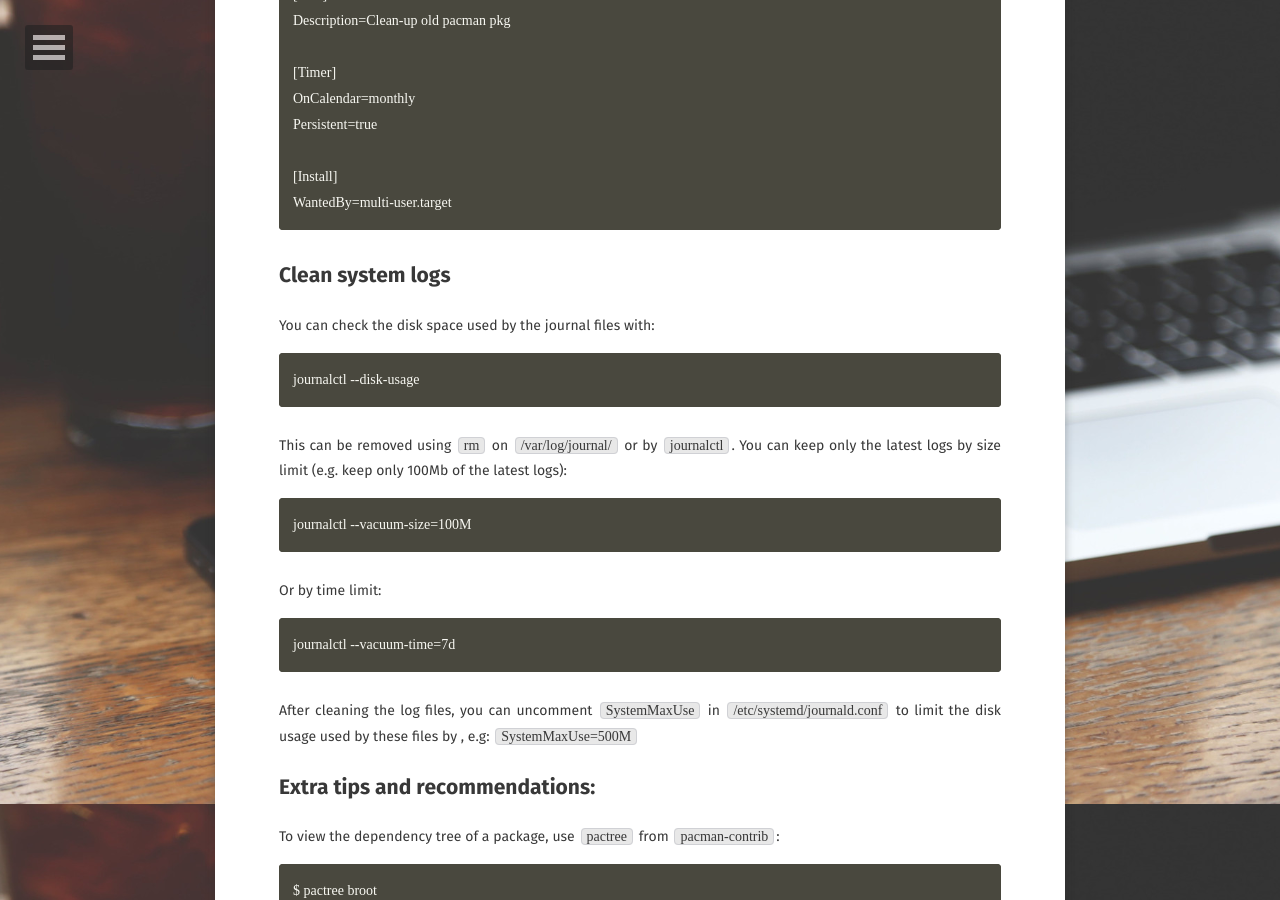
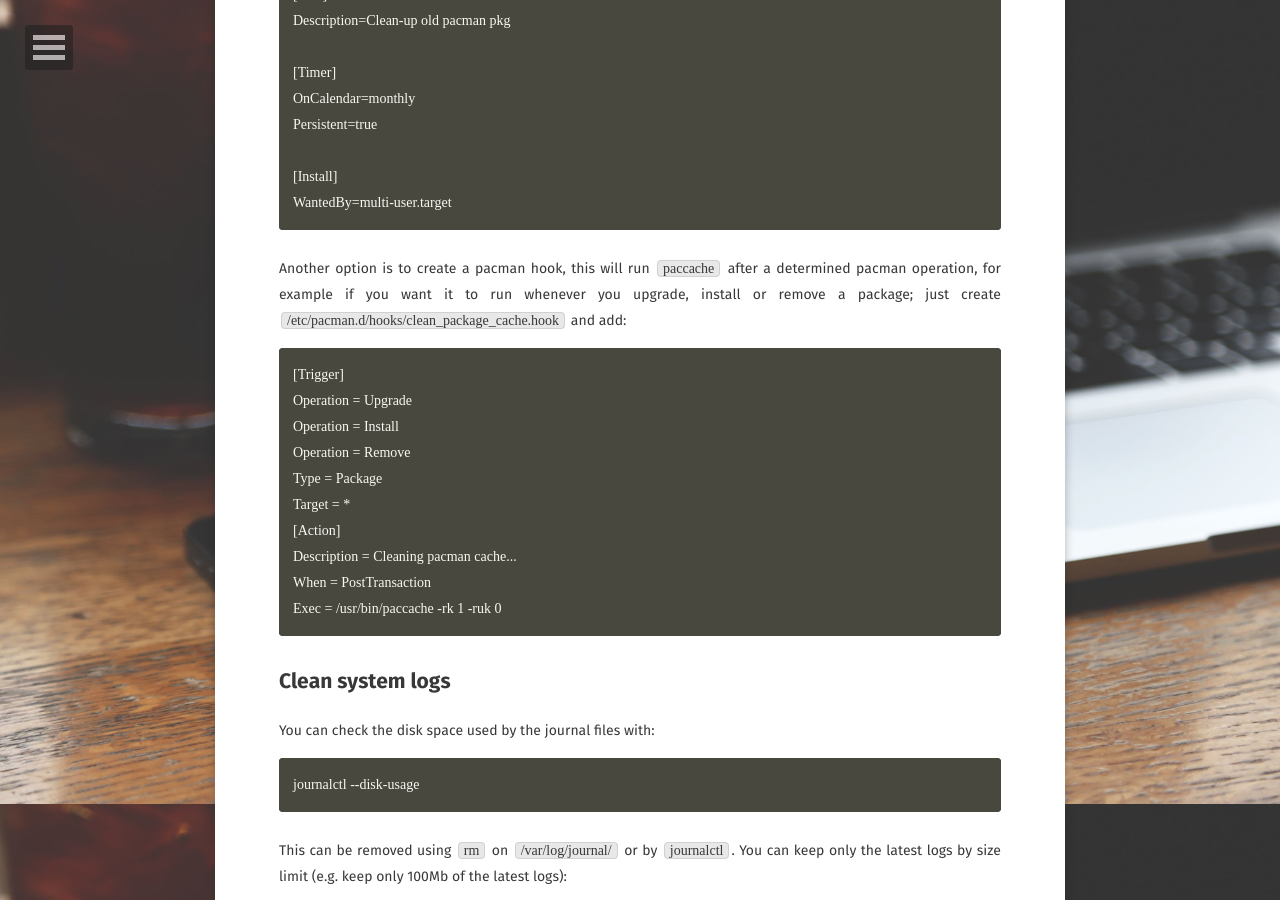
Before and after one commit to FuzzyGrim/blog, a Jekyll site: the page built from _posts/posts/2021-09-09-clear-pacman-aur-cache.md, in a window 1280 px wide and 900 px high, scrolled down 1896 px. Built offline with Jekyll 4.4.1, drawn with Linux system fonts in a browser that asks for light colours; some web fonts are replaced; some of the changed text lies outside the part shown.

Commit message:
pacman hook for paccache

````diff
--- a/_posts/posts/2021-09-09-clear-pacman-aur-cache.md
+++ b/_posts/posts/2021-09-09-clear-pacman-aur-cache.md
@@ -78,6 +78,20 @@ Persistent=true
 WantedBy=multi-user.target
 ```
 
+Another option is to create a pacman hook, this will run `paccache` after a determined pacman operation, for example if you want it to run whenever you upgrade, install or remove a package; just create `/etc/pacman.d/hooks/clean_package_cache.hook` and add:
+
+```
+[Trigger]
+Operation = Upgrade
+Operation = Install
+Operation = Remove
+Type = Package
+Target = *
+[Action]
+Description = Cleaning pacman cache...
+When = PostTransaction
+Exec = /usr/bin/paccache -rk 1 -ruk 0
+```
 
 
 ## Clean system logs
````
